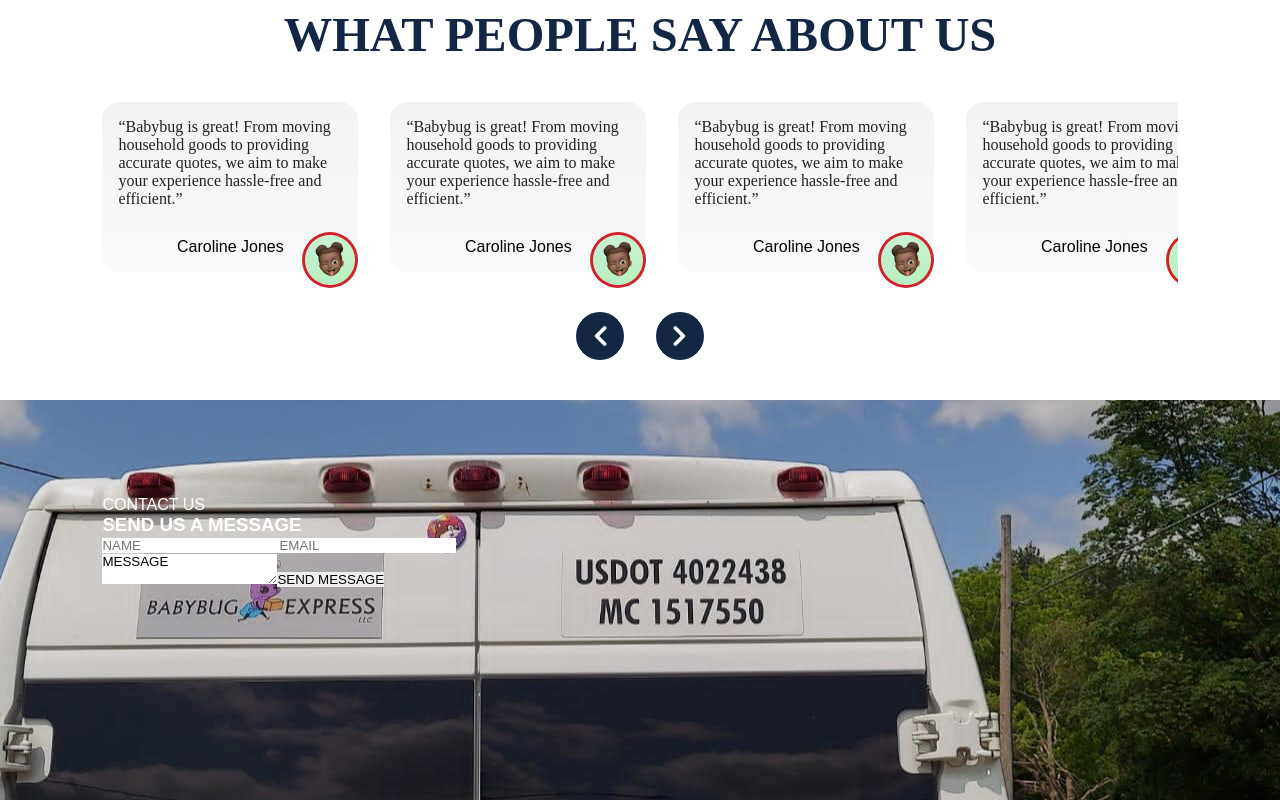
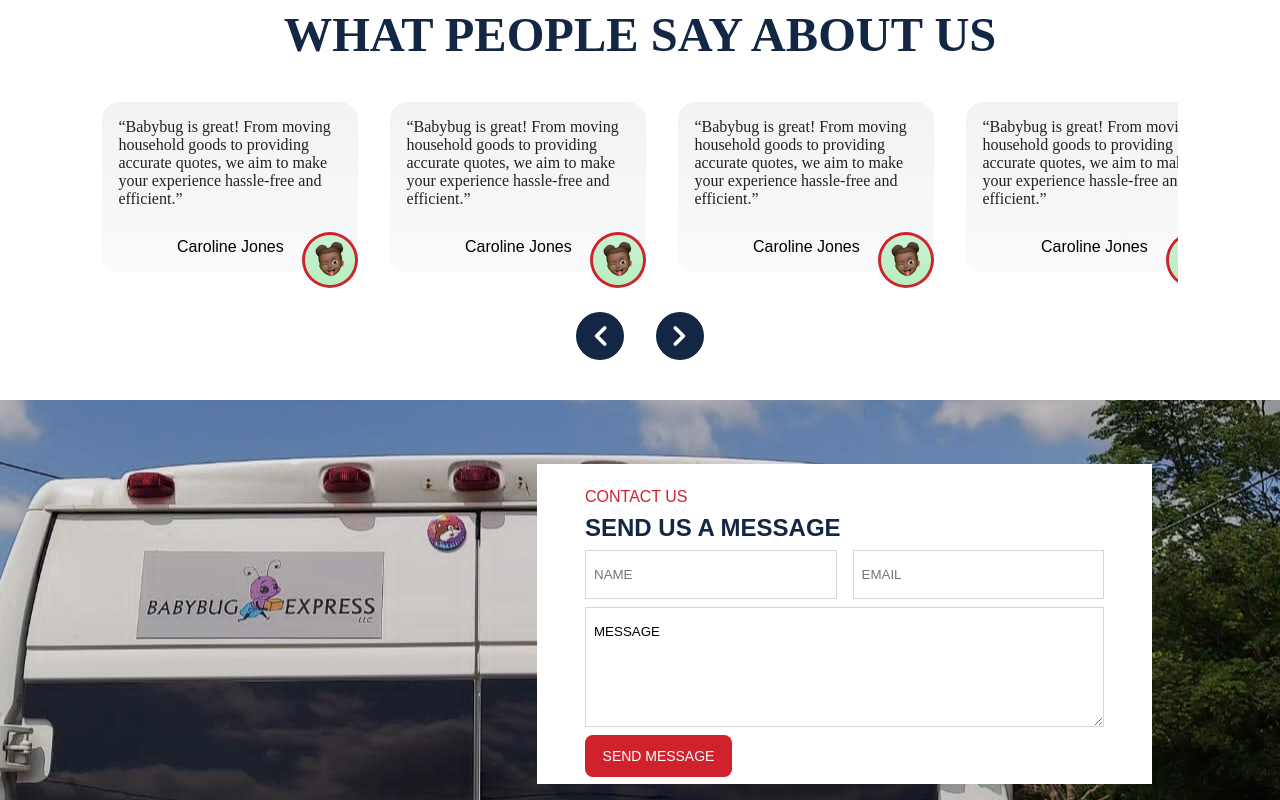
Before and after one commit to babybug-express/babybug-express-frontend, a Next.js app: page / in a window 1280 px wide. Shown: the part 2155-2955 px from the top of the page. Built offline with nearby package versions, Linux system fonts and the light colour scheme.

Commit message:
conntact style

```diff
--- a/src/styles/Contact.module.scss
+++ b/src/styles/Contact.module.scss
@@ -11,4 +11,57 @@
   min-height: 50vh;
   background-position: center;
   background-attachment: fixed;
+  position: relative;
+
+  .form__container {
+    // padding: 3rem;
+    position: absolute;
+    width: 38.4375rem;
+    height: 20rem;
+    background: #fff;
+    display: flex;
+    flex-direction: column;
+    padding: 1.5rem 3rem;
+    right: 8rem;
+    bottom: 1rem;
+    gap: 0.5rem;
+
+    p {
+      color: $primary-color;
+    }
+    h3 {
+      color: $secondary-color;
+      font-size: 1.5rem;
+    }
+
+    form {
+      display: flex;
+      flex-direction: column;
+      gap: 0.5rem;
+
+      .inputStyle {
+        display: flex;
+        gap: 1rem;
+
+        input {
+          width: 16.5rem;
+          padding: 1rem 0.5rem;
+          align-items: center;
+          gap: 0.5rem;
+          border: 1px solid rgba(172, 172, 172, 0.5);
+        }
+      }
+      textarea {
+        width: 33;
+        height: 7.5rem;
+        padding: 1rem 0.5rem;
+        align-items: flex-start;
+        gap: 0.5rem;
+        border: 1px solid rgba(172, 172, 172, 0.5);
+      }
+      button {
+        @include medium-button();
+      }
+    }
+  }
 }
```
